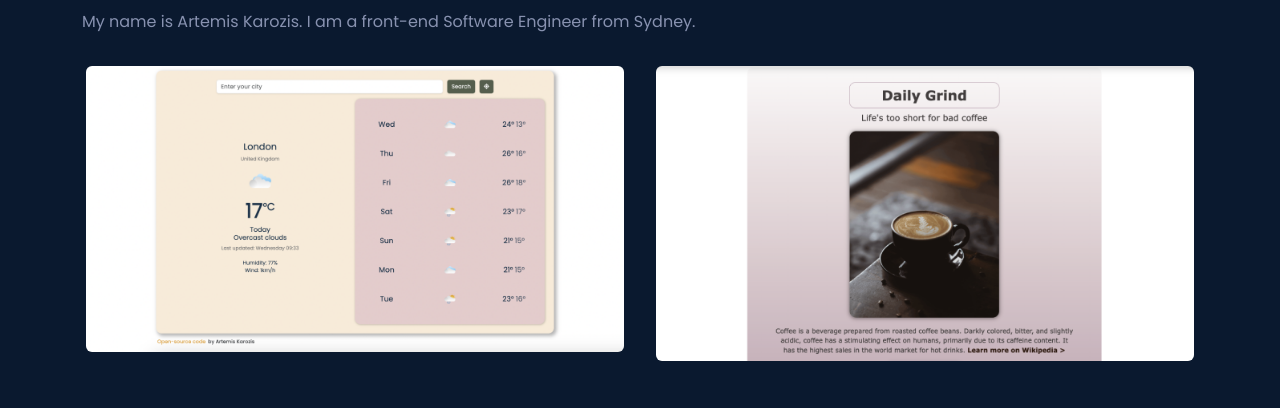
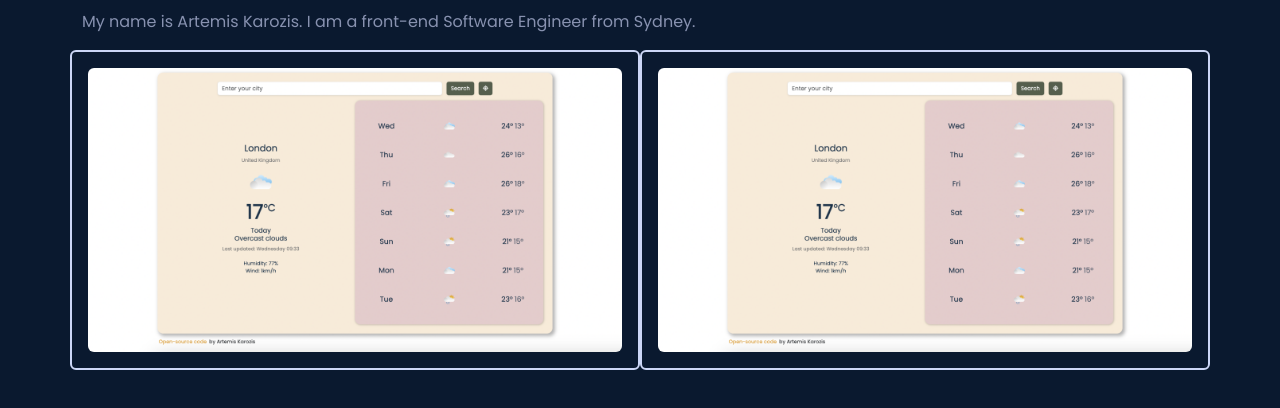
Before and after one commit to artemis-karozis/proj_portfolio_final, a plain HTML site: page work.html in a window 1280 px wide. Shown: the part 164-572 px from the top of the page. Drawn offline with nearby package versions, Linux system fonts and the light colour scheme.

Commit message:
Added border styling to project cards

```diff
--- a/work.html
+++ b/work.html
@@ -61,11 +61,11 @@
         <!-- HERO-MODULE-END -->
         <!-- START-CONTENT-BODY -->
         <div class="row">
-            <div class="col-md-6 p-3">
+            <div class="col-md-6 p-3 card">
                 <img src="/media/project_weather_app.png" class="img-fluid rounded" alt="weather app">
             </div>
-            <div class="col-md-6 p-3">
-                <img src="/media/project_landing_page_basic_coffee.png" class="img-fluid rounded" alt="weather app">
+            <div class="col-md-6 p-3 card">
+                <img src="/media/project_weather_app.png" class="img-fluid rounded" alt="weather app">
 
             </div>
         </div>
```
Also changed, not shown: media/project_landing_page_basic.png (deleted), media/project_landing_page_basic_coffee.png (deleted), media/project_landing_page_basic_coffee_final.png (added).
